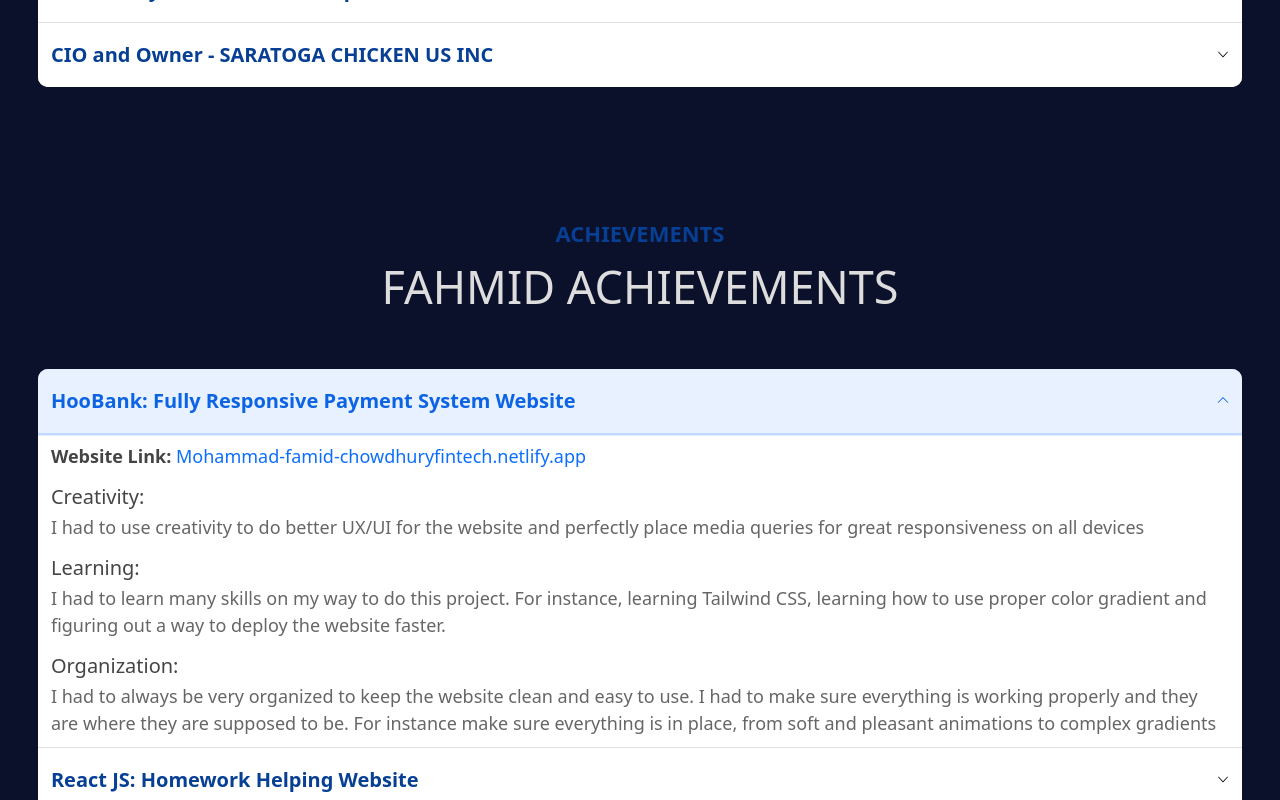
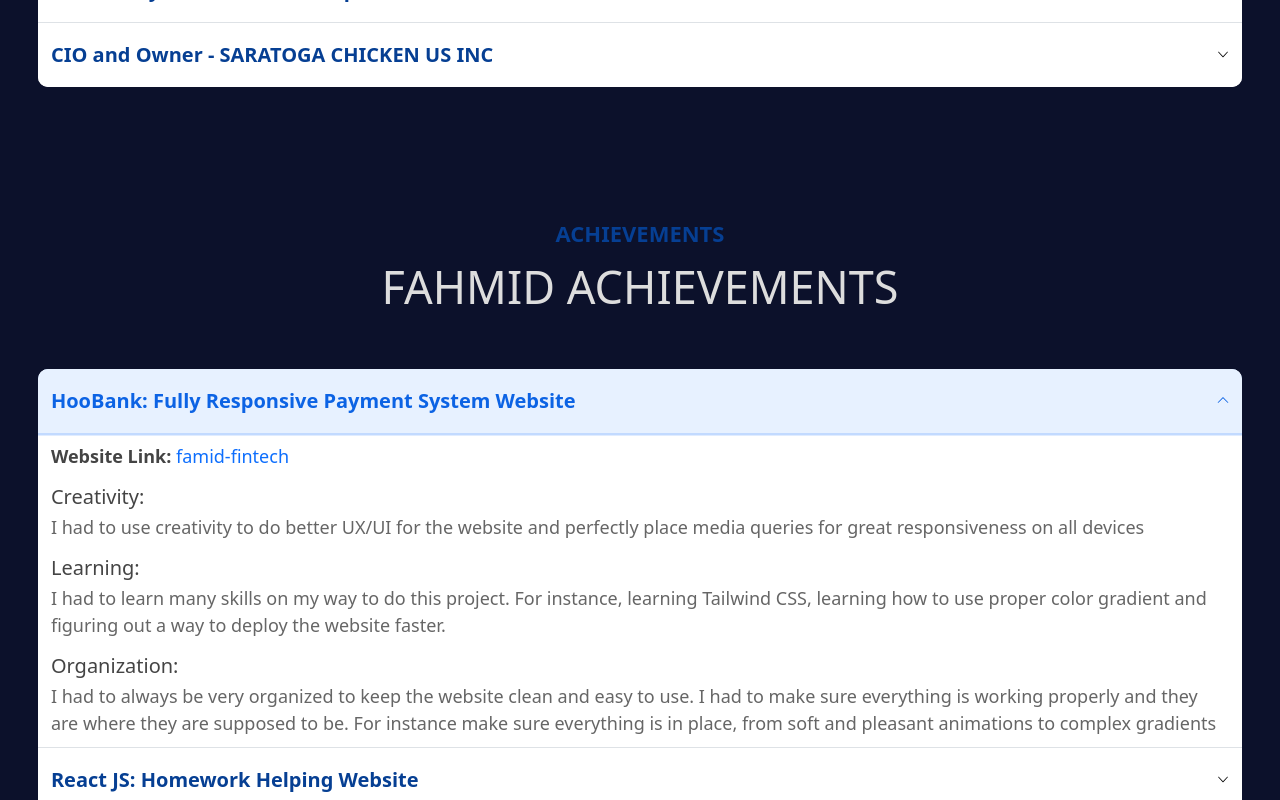
Before and after one commit to kiisi/md_fahmid_portfolio, a React (Create React App) app: page / in a window 1280 px wide. Both pictures are taken after a click on the button "HooBank: Fully Responsive Payment System Website". Shown: the part 5268-6068 px from the top of the page. Built offline with nearby package versions, Linux system fonts and the light colour scheme.

Commit message:
Updates in achievement links

```diff
--- a/src/components/Home/Achievements/Achievements.css
+++ b/src/components/Home/Achievements/Achievements.css
@@ -108,6 +108,7 @@
 }
 .accordion-body a{
     text-decoration: none;
+    word-wrap: break-word;
 }
 .accordion-body span{
     padding-top:1.5rem;
--- a/src/components/Home/Achievements/Achievements.js
+++ b/src/components/Home/Achievements/Achievements.js
@@ -21,7 +21,7 @@
                             </h2>
                             <div id="flush-collapseOne" className="accordion-collapse collapse" aria-labelledby="flush-headingOne" data-bs-parent="#accordionFlushExample">
                                 <div className="accordion-body">
-                                    <span>Website Link: </span><a href="https://mohammad-famid-chowdhuryfintech.netlify.app/" target="blank">Mohammad-famid-chowdhuryfintech.netlify.app</a>
+                                    <span>Website Link: </span><a href="https://mohammad-famid-chowdhuryfintech.netlify.app/"  target="_blank"rel="noreferrer">famid-fintech</a>
                                     <h2>Creativity:</h2>
                                     I had to use creativity to do better UX/UI for the website and perfectly place media queries for great responsiveness on all devices
                                     <h2>Learning:</h2>
@@ -40,7 +40,7 @@
                             </h2>
                             <div id="flush-collapseTwo" className="accordion-collapse collapse" aria-labelledby="flush-headingTwo" data-bs-parent="#accordionFlushExample">
                                 <div className="accordion-body">
-                                    <span>Website Link: </span><a href="https://mohammadfahmidchowdhuryproject.netlify.app/" target="blank">Mohammadfahmidchowdhuryproject.netlify.app</a>
+                                    <span>Website Link: </span><a href="https://mohammadfahmidchowdhuryproject.netlify.app/" target="_blank"rel="noreferrer">HomeWork</a>
                                     <h2>Creativity:</h2>
                                     I had to use creativity of how students and customers might want to order my services, I used those information to then design something amazing like this app.
                                     <h2>Learning:</h2>
```
